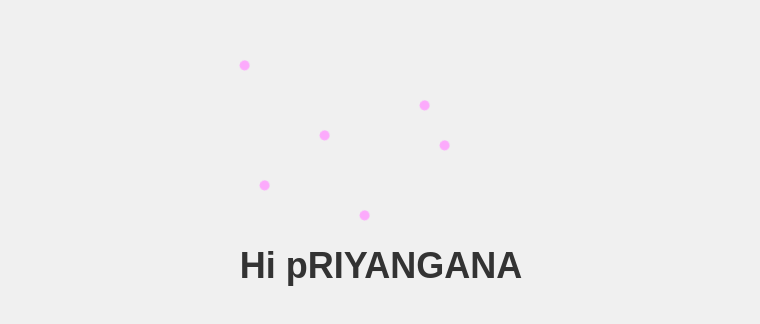
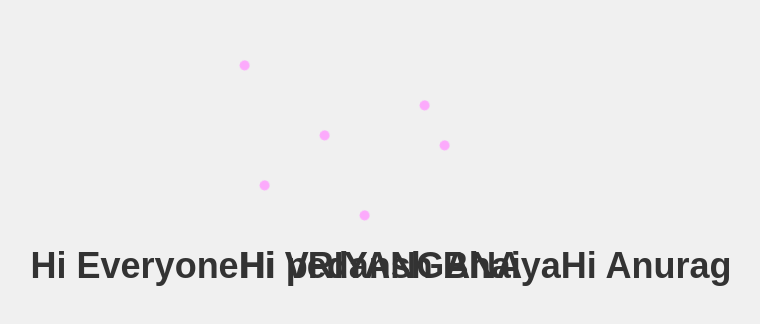
Before and after one commit to anurag-bit/TJ-GIT-WORKSHOP, a plain HTML site: page index.html in a window 1280 px wide. Shown: the part 134-458 px from the top of the page, without its empty margins (259-1019 px from the left). Drawn offline with Linux system fonts and the light colour scheme.

Commit message:
Added three h1 headers

```diff
--- a/index.html
+++ b/index.html
@@ -60,5 +60,11 @@
         <div class="glitter" style="top: 150px; left: 120px;"></div>
         <!-- Add more glitter elements as needed -->
     </div>
+
+    <h1>Hi Everyone</h1>
+    <h1>Hi Vedansh Bhaiya</h1>
+    <h1>Hi Anurag</h1>
+
+
 </body>
 </html>
```
